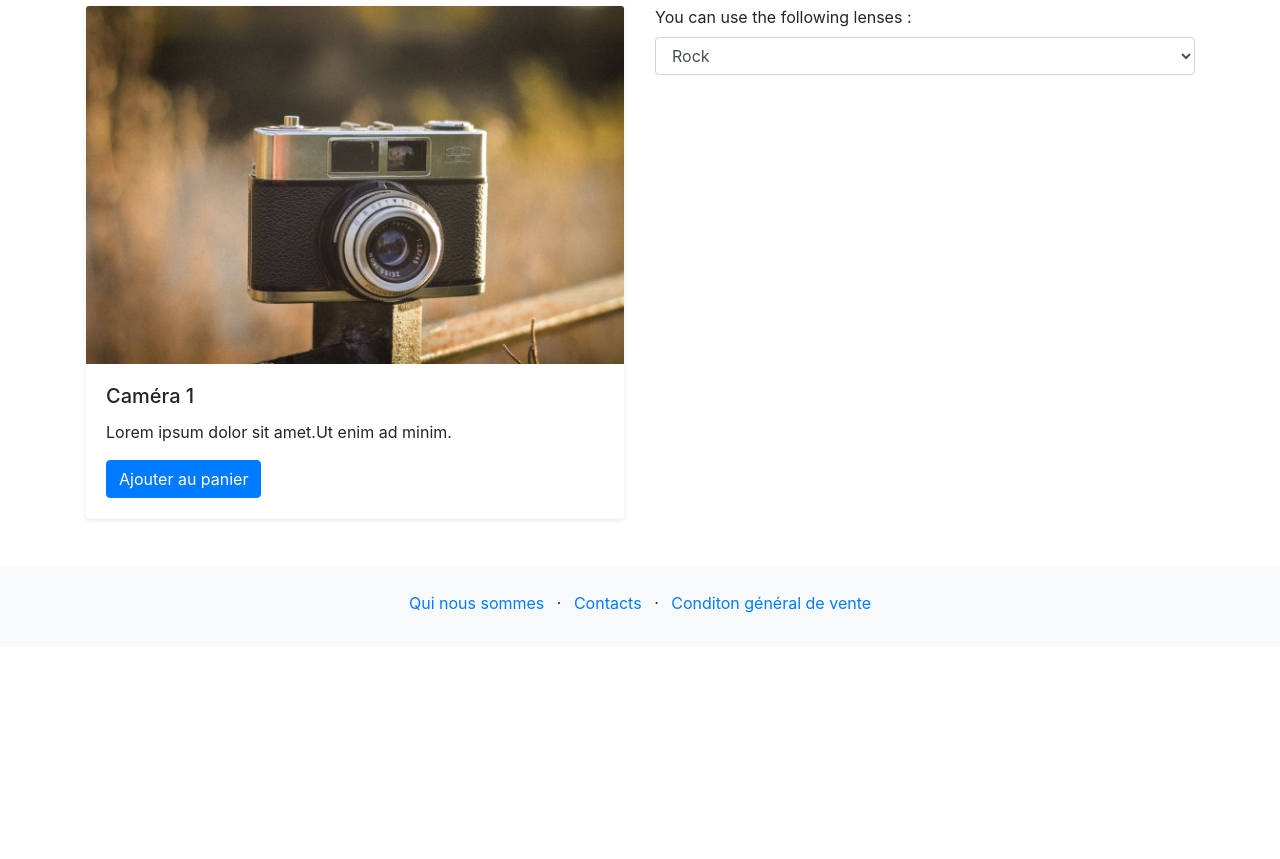
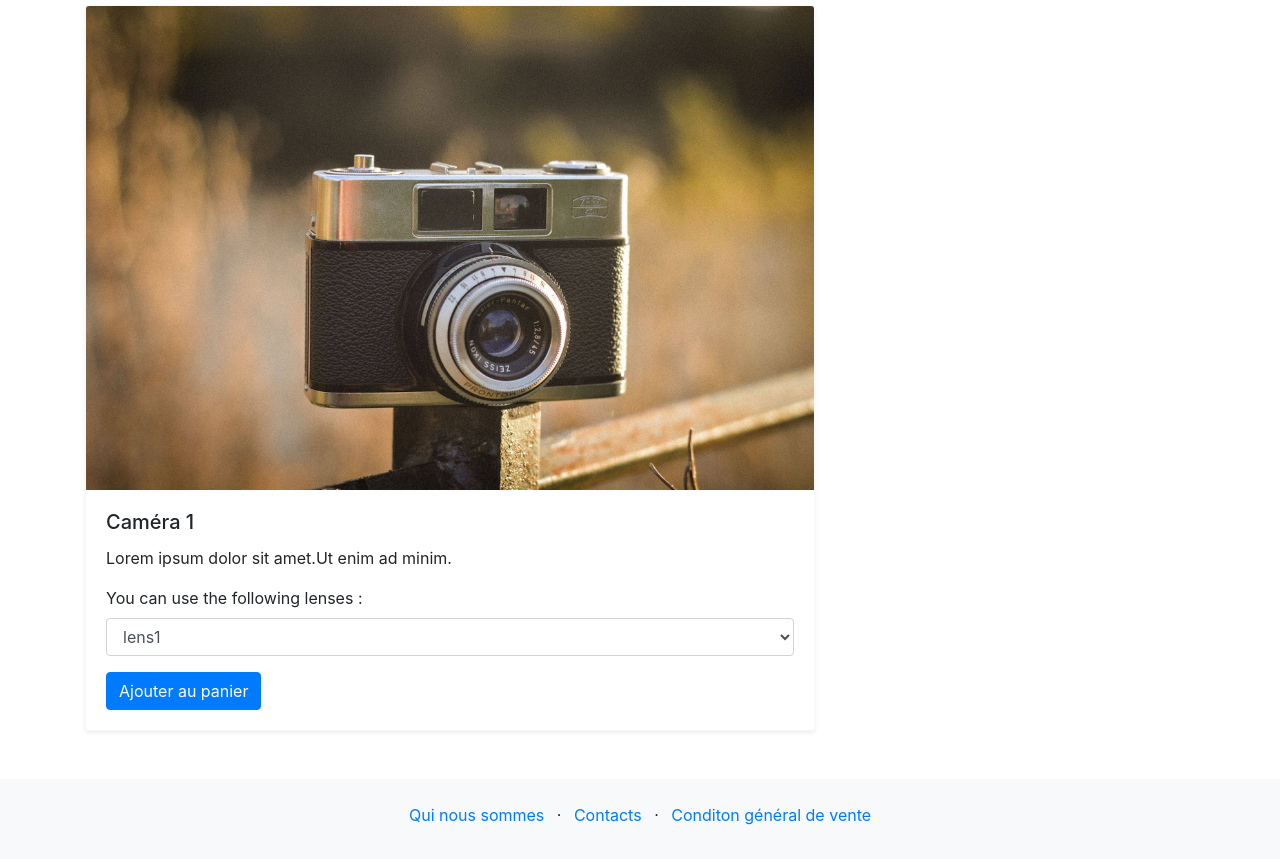
Before and after one commit to jmendoza075/JonathanMendoza_5_24082021, a plain HTML site: page client/TEST Produit.html in a window 1280 px wide. Shown: the part 155-1014 px from the top of the page. Before the commit the page ends 802 px from the top, so only its background shows below. Drawn offline with nearby package versions, Linux system fonts and the light colour scheme.

Commit message:
Produit_pg Lens Dropdown Menu

```diff
--- a/client/TEST Produit.html
+++ b/client/TEST Produit.html
@@ -44,36 +44,29 @@
         </div>
 
         <div class="row">
-            <div class="col-12 col-lg-6">
+            <div class="col-12 col-lg-8">
                 <div class="card mb-4 mb-lg-0 border-light shadow-sm">
                     <img src="images/vcam_1.jpg" alt="camera_1" class="card-img-top">
                         <div class="card-body">
                             <h5 class="card-title">Caméra 1</h5>
                             <p class="card-text">Lorem ipsum dolor sit amet.Ut enim ad minim.</p>
-                            <a href="panier.html" class="btn btn-primary stretched-link">Ajouter au panier</a>
+
+                            <div class="form-group">
+                                <label for="camLenses">
+                                    You can use the following lenses :
+                                </label>
+                                <select class="form-control" id="camLenses">
+                                    <option value="lns1">lens1</option>
+                                    <option value="lens2">lens2</option>
+                                    <option value="lens3">Classical</option>
+                                    <option value="other">Other</option>
+                                </select>
+                            </div>
+
+                            <a href="panier.html" class="btn btn-primary ">Ajouter au panier</a>
                         </div>
                 </div>
             </div>
-
-            <div class="col-12 col-lg-6">
-                <form id="comment-form">
-                    <div class="form-group">
-                        <label for="music-preference">
-                            You can use the following lenses :
-                        </label>
-                        <select class="form-control" id="music-preference">
-                            <option value="rock">Rock</option>
-                            <option value="jazz">Jazz</option>
-                            <option value="classical">Classical</option>
-                            <option value="other">Other</option>
-                        </select>
-                    </div>
-                </form>
-            </div>
-        </div>
-
-
-
 
     </main>
 
```
Also changed, not shown: client/js/produit.js (+18 -35 lines).
